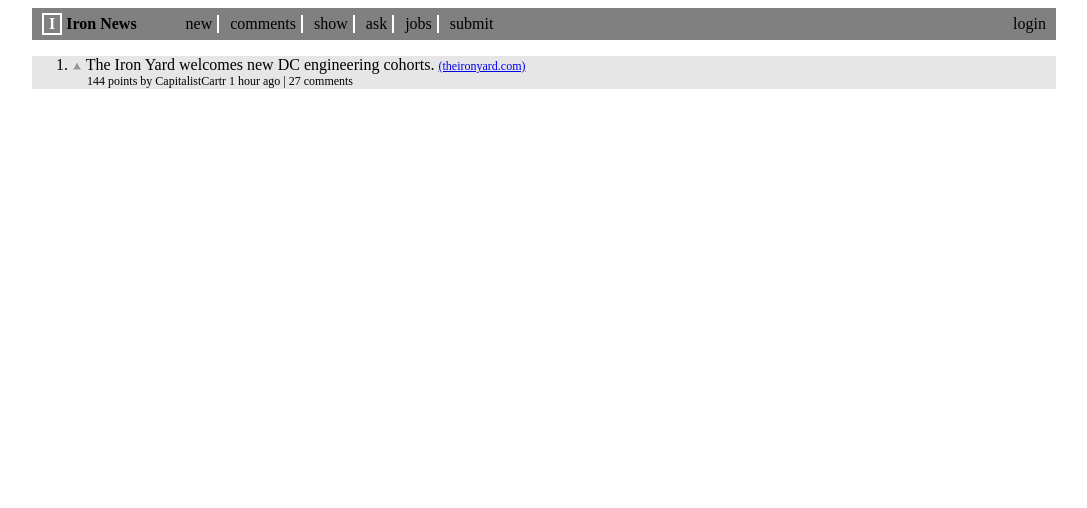
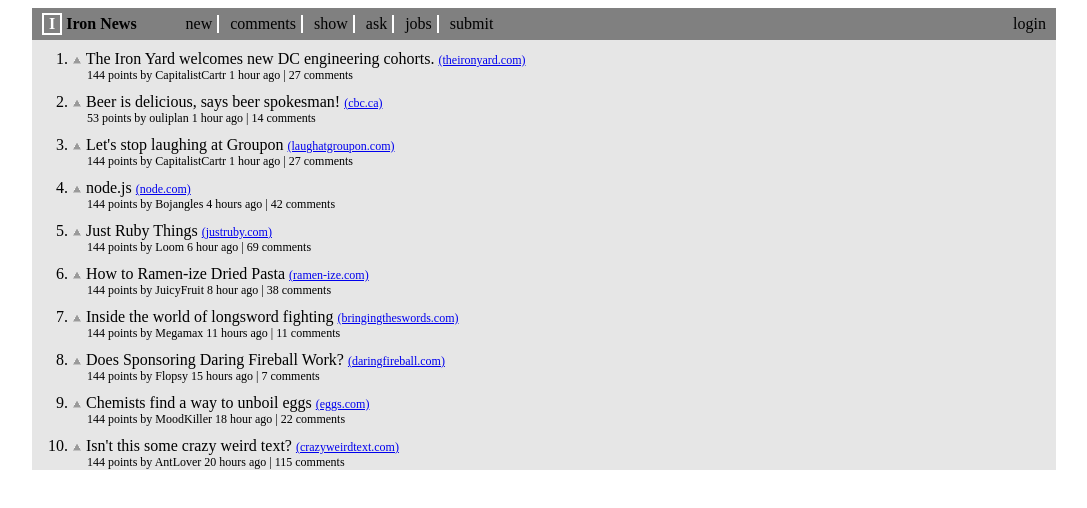
Before and after one commit to BaronAndrew1/Feb2IronNews, a plain HTML site: page index.html in a window 1280 px wide. Shown: the whole page, without its empty margins (96-1183 px from the left). Drawn offline with Linux system fonts and the light colour scheme.

Commit message:
create ordered list and fill it with content.  Style said content with CSS

```diff
--- a/assets/css/index.css
+++ b/assets/css/index.css
@@ -62,3 +62,12 @@ ol li a {
   font-size: 12px;
   padding-left: 15px;
 }
+header {
+  margin-bottom: 0;
+}
+section article ol {
+  margin-top: 0px;
+}
+ol li {
+  padding-top: 10px;
+}
--- a/index.html
+++ b/index.html
@@ -30,20 +30,72 @@
     </header>
 
     <section class="content">
-      <article>
+      <article class="list">
         <ol>
+
           <li>
             <img src="assets/imgs/grayarrow.gif">
             The Iron Yard welcomes new DC engineering cohorts. <a href="#">(theironyard.com)</a>
             <div class="subtext">144 points by CapitalistCartr 1 hour ago | 27 comments</div>
           </li>
+
+          <li>
+            <img src="assets/imgs/grayarrow.gif">
+            Beer is delicious, says beer spokesman! <a href="#">(cbc.ca)</a>
+            <div class="subtext">53 points by ouliplan 1 hour ago | 14 comments</div>
+          </li>
+
+          <li>
+            <img src="assets/imgs/grayarrow.gif">
+            Let's stop laughing at Groupon <a href="#">(laughatgroupon.com)</a>
+            <div class="subtext">144 points by CapitalistCartr 1 hour ago | 27 comments</div>
+          </li>
+
+          <li>
+            <img src="assets/imgs/grayarrow.gif">
+            node.js <a href="#">(node.com)</a>
+            <div class="subtext">144 points by Bojangles 4 hours ago | 42 comments</div>
+          </li>
+
+          <li>
+            <img src="assets/imgs/grayarrow.gif">
+            Just Ruby Things <a href="#">(justruby.com)</a>
+            <div class="subtext">144 points by Loom 6 hour ago | 69 comments</div>
+          </li>
+
+          <li>
+            <img src="assets/imgs/grayarrow.gif">
+            How to Ramen-ize Dried Pasta <a href="#">(ramen-ize.com)</a>
+            <div class="subtext">144 points by JuicyFruit 8 hour ago | 38 comments</div>
+          </li>
+
+          <li>
+            <img src="assets/imgs/grayarrow.gif">
+            Inside the world of longsword fighting <a href="#">(bringingtheswords.com)</a>
+            <div class="subtext">144 points by Megamax 11 hours ago | 11 comments</div>
+          </li>
+
+          <li>
+            <img src="assets/imgs/grayarrow.gif">
+            Does Sponsoring Daring Fireball Work? <a href="#">(daringfireball.com)</a>
+            <div class="subtext">144 points by Flopsy 15 hours ago | 7 comments</div>
+          </li>
+
+          <li>
+            <img src="assets/imgs/grayarrow.gif">
+            Chemists find a way to unboil eggs <a href="#">(eggs.com)</a>
+            <div class="subtext">144 points by MoodKiller 18 hour ago | 22 comments</div>
+          </li>
+
+          <li>
+            <img src="assets/imgs/grayarrow.gif">
+            Isn't this some crazy weird text? <a href="#">(crazyweirdtext.com)</a>
+            <div class="subtext">144 points by AntLover 20 hours ago | 115 comments</div>
+          </li>
+
         </ol>
-
-
       </article>
-
     </section>
-
   </body>
 
 </html>
```
